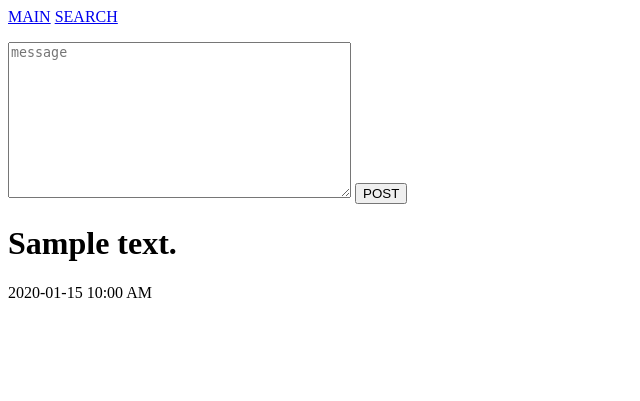
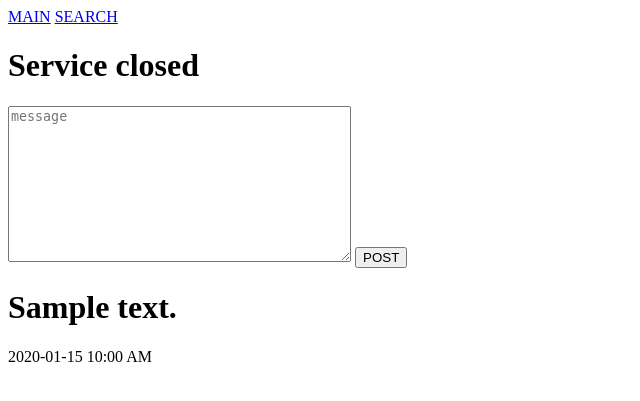
Before and after one commit to punkyoon/city-night-timeline, a Django app: template templates/main.html in a window 1280 px wide. Shown: the top 401 px of the page, without its empty margins (0-640 px from the left). Run offline with Django 3.2, Linux system fonts and the light colour scheme; the template is opened without the code that fills it: values that come from a table or form of the project are taken from there, others are empty; tables that the repository leaves empty hold one stand-in row (values such as "Sample post"); parts of the project's set-up code (start-up, migrations or seed data) failed here and were passed over.

Commit message:
added service time check

```diff
--- a/templates/main.html
+++ b/templates/main.html
@@ -1,6 +1,11 @@
 {% extends 'base.html' %}
 
 {% block content %}
+  {% if service %}
+    <h1>Service open</h1>
+  {% else %}
+    <h1>Service closed</h1>
+  {% endif %}
   <form class="form-horizontal" method="post" action="#" enctype="multipart/form-data">
     {% csrf_token %}
     <p class="input-group">
```
Also changed, not shown: service/views.py (+6 -3 lines).
